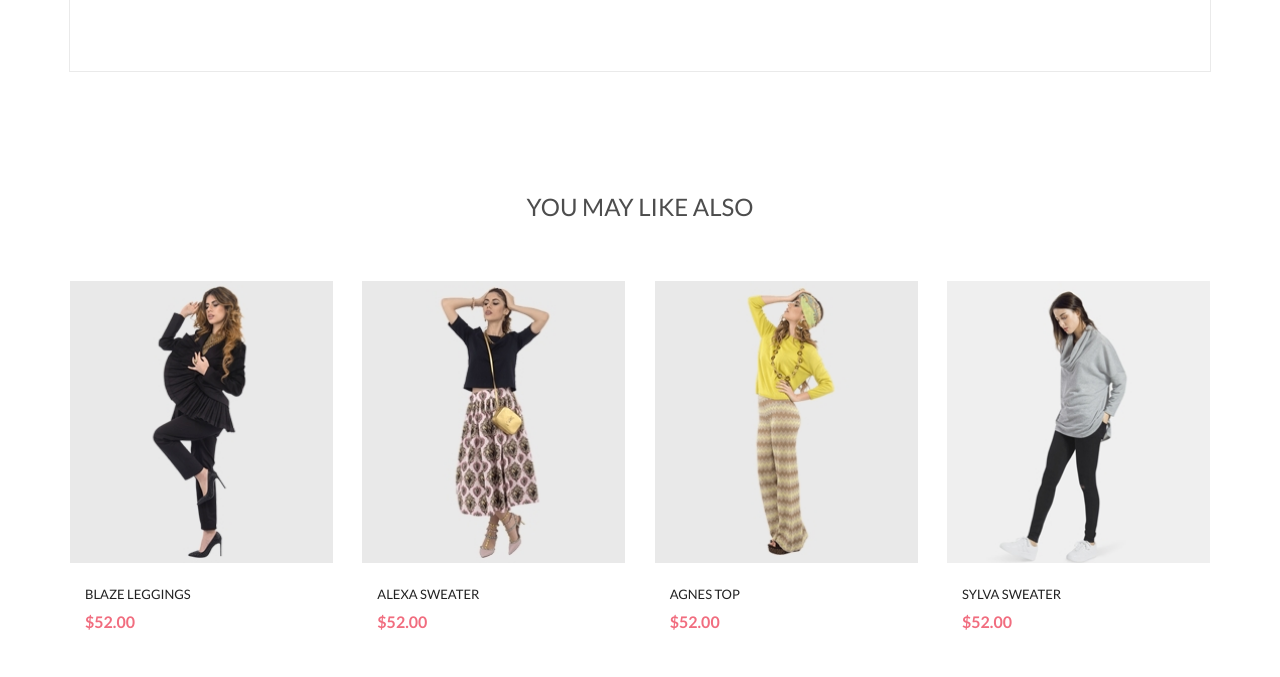
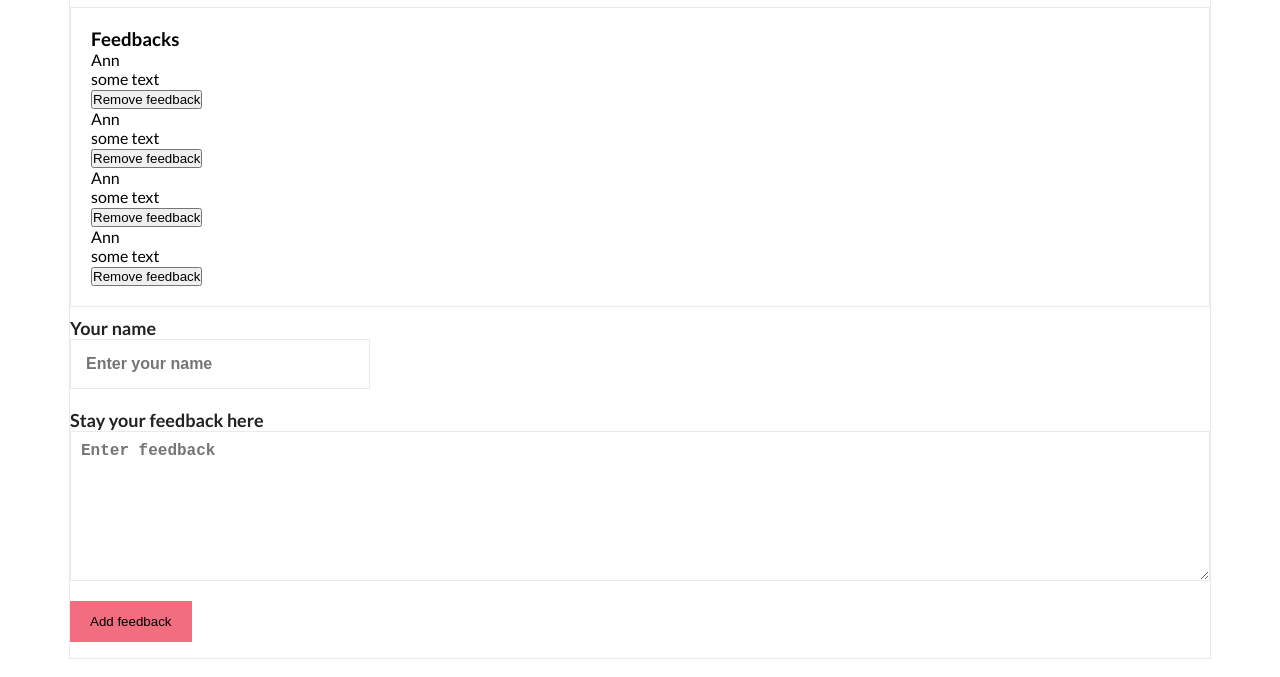
Before and after one commit to bmoskalev/IShop, a website: page singlepage.html in a window 1280 px wide. Shown: the part 1723-2400 px from the top of the page. Drawn offline with nearby package versions, Linux system fonts and the light colour scheme.

Commit message:
Add files feedback.js and feedback.json

```diff
--- /dev/null
+++ b/Feedback.js
@@ -0,0 +1,88 @@
+class Feedback {
+    constructor(source, container) {
+        this.source = source;
+        this.container = container;
+        this.countFeedbacks = 0; // Общее кол-во товаров в корзине
+        this.lastIndex = 0; // Общее стоимость товаров в корзине
+        this.feedbackItems = []; // Массив со всеми товарами
+        this._init(this.source);
+    }
+
+    _init(source) {
+        $(this.container).append('<h3>Feedbacks</h3>');
+         fetch(source)
+            .then(result => result.json())
+            .then(data => {
+                this.countFeedbacks = data.countFeedbacks;
+                this.lastIndex = data.lastIndex;
+                for (let feedback of data.feedbacks) {
+                    this.feedbackItems.push(feedback);
+                    this._renderItem(feedback);
+                }
+            });
+// Add feedback on page
+        let $addBtn = $('.submitBtn');
+        $addBtn.click((e) => {
+            e.preventDefault();
+            this._addFeedback();
+        })
+    }
+
+    _renderItem(feedback) {
+        let $container = $('<div/>', {
+            class: 'feedback-item',
+            'data-feedback': feedback.id,
+        });
+        if (feedback.isApproved) {
+            $container.addClass("approved");
+        } else {
+            let $apprBtn = $('<button/>', {
+                class: 'apprBtn',
+                text: 'Approve feedback'
+            }).click(() => {
+                this._approve(feedback.id);
+            });
+            $container.append($apprBtn);
+
+        }
+        $container.append($(`<p class="feedback-author">${feedback.author}</p>`));
+        $container.append($(`<p class="feedback-text">${feedback.text}</p>`));
+        let $remBtn = $('<button/>', {
+            class: 'remBtn',
+            text: 'Remove feedback'
+        }).click(() => {
+            this._remove(feedback.id);
+        });
+        $container.append($remBtn);
+        $container.appendTo($(this.container));
+    }
+
+    _addFeedback() {
+        if (!$('.feedbackAuthor').val() || !$('.feedbackText').val()) {
+            return;
+        }
+        let feedback = {
+            id: ++this.lastIndex,
+            author: $('.feedbackAuthor').val(),
+            text: $('.feedbackText').val(),
+            isApproved: false
+        };
+        this.feedbackItems.push(feedback);
+        this.countFeedbacks++;
+        this._renderItem(feedback);
+    }
+
+    _remove(feedbackId) {
+        let find = this.feedbackItems.find(feedback => feedback.id === feedbackId);
+
+        $(`div[data-feedback="${feedbackId}"]`).remove();
+        this.feedbackItems.splice(this.feedbackItems.indexOf(find), 1);
+        this.countFeedbacks--;
+    }
+
+    _approve(feedbackId) {
+        let find = this.feedbackItems.find(feedback => feedback.id === feedbackId);
+        find.isApproved = true;
+        $(`div[data-feedback="${feedbackId}"]`).addClass("approved");
+    }
+}
--- /dev/null
+++ b/feedback.json
@@ -0,0 +1,11 @@
+{
+  "countFeedbacks" : 4,
+  "lastIndex" : 4,
+  "feedbacks" :
+  [
+  {"id": 1, "author": "Ann", "text": "some text", "isApproved": true},
+  {"id": 2, "author": "Ann", "text": "some text", "isApproved": true},
+  {"id": 3, "author": "Ann", "text": "some text", "isApproved": true},
+  {"id": 4, "author": "Ann", "text": "some text", "isApproved": true}
+  ]
+}
--- a/singlepage.html
+++ b/singlepage.html
@@ -6,7 +6,9 @@
     <title>Document</title>
     <link href="https://fonts.googleapis.com/css?family=Lato:100,300,300i,400,400i,700,700i,900" rel="stylesheet">
     <link rel="stylesheet" href="style.css">
-    <link rel="stylesheet" href="https://use.fontawesome.com/releases/v5.3.1/css/all.css" integrity="sha384-mzrmE5qonljUremFsqc01SB46JvROS7bZs3IO2EmfFsd15uHvIt+Y8vEf7N7fWAU" crossorigin="anonymous"> </head>
+    <link rel="stylesheet" href="https://use.fontawesome.com/releases/v5.3.1/css/all.css"
+          integrity="sha384-mzrmE5qonljUremFsqc01SB46JvROS7bZs3IO2EmfFsd15uHvIt+Y8vEf7N7fWAU" crossorigin="anonymous">
+</head>
 
 <body>
 <header class="header">
@@ -48,7 +50,8 @@
             </form>
         </div>
         <div class="header-right">
-                <a class="header-cart" href="shoping-cart.html"><img src="img/Forma_1.svg" alt="cart"></a> <a class="button-site my-acc" href="#">My&nbsp;Account</a> </div>
+            <a class="header-cart" href="shoping-cart.html"><img src="img/Forma_1.svg" alt="cart"></a> <a
+                class="button-site my-acc" href="#">My&nbsp;Account</a></div>
     </div>
 </header>
 <nav class="navigation">
@@ -425,14 +428,17 @@
     </div>
 </header>
 <div class="image-slider">
-        <button class="slider-button" type="button"><i class="fas fa-angle-left"></i></button> <img class="slider-bigfoto" src="img/singlepage-bigfoto.jpg" alt="singlepage-bigfoto">
+    <button class="slider-button" type="button"><i class="fas fa-angle-left"></i></button>
+    <img class="slider-bigfoto" src="img/singlepage-bigfoto.jpg" alt="singlepage-bigfoto">
     <button class="slider-button" type="button"><i class="fas fa-angle-right"></i></button>
 </div>
 <div class="product-desc">
     <div class="container product-desc-flex">
         <p class="womencol">WOMEN COLLECTION</p>
         <p class="mochino">Moschino Cheap And Chic</p>
-            <p class="desc-text">Compellingly actualize fully researched processes before proactive outsourcing. Progressively syndicate collaborative architectures before cutting-edge services. Completely visualize parallel core competencies rather than exceptional portals. </p>
+        <p class="desc-text">Compellingly actualize fully researched processes before proactive outsourcing.
+            Progressively syndicate collaborative architectures before cutting-edge services. Completely visualize
+            parallel core competencies rather than exceptional portals. </p>
         <div class="desc-mat-des">
             <div class="mat-des-item">
                 <p>MATERIAL: <span class="mat-des-item-span">COTTON</span></p>
@@ -457,17 +463,28 @@
             </div>
             <div class="desc-filter-item">
                 <p class="filter-item-heading">QUANTITY</p>
-                    <input class="filter-item-box" type="number" placeholder="2"> </div>
+                <input class="filter-item-box" type="number" placeholder="2"></div>
         </div>
         <a class="desc-filter-acc" href="#"><img class="filter-img" src="img/singlepage-cart.png" alt="cart">Add to&nbsp;Cart</a>
+        <div id="feedbackContainer" class="feedbackContainer"></div>
+        <form class="feedbackForm" id="feedbackForm">
+            <label class="formLabel" for="feedbackAuthor">Your name</label>
+            <input class="feedbackAuthor" type="text" id="feedbackAuthor" placeholder="Enter your name">
+            <label class="formLabel" for="feedbackText">Stay your feedback here</label>
+            <textarea class="feedbackText" name="feedbackText" id="feedbackText"
+                      placeholder="Enter feedback"></textarea>
+            <button class="button-site submitBtn">Add feedback</button>
+        </form>
     </div>
+
 </div>
 <div class="container items">
     <div class="items-text-box">
-            <h3 class="single-text1">you may like also</h3> </div>
+        <h3 class="single-text1">you may like also</h3></div>
     <div class="box-products">
         <div class="item">
-                <a class="product" href="#"> <img class="product-img" src="img/singlepage-smallfoto1.jpg" alt="product foto">
+            <a class="product" href="#"> <img class="product-img" src="img/singlepage-smallfoto1.jpg"
+                                              alt="product foto">
                 <div class="product-text-box">
                     <p class="product-text">BLAZE LEGGINGS</p>
                     <p class="product-price">$52.00</p>
@@ -478,7 +495,8 @@
             </div>
         </div>
         <div class="item">
-                <a class="product" href="#"> <img class="product-img" src="img/singlepage-smallfoto2.jpg" alt="product foto">
+            <a class="product" href="#"> <img class="product-img" src="img/singlepage-smallfoto2.jpg"
+                                              alt="product foto">
                 <div class="product-text-box">
                     <p class="product-text">ALEXA SWEATER</p>
                     <p class="product-price">$52.00</p>
@@ -489,7 +507,8 @@
             </div>
         </div>
         <div class="item">
-                <a class="product" href="#"> <img class="product-img" src="img/singlepage-smallfoto3.jpg" alt="product foto">
+            <a class="product" href="#"> <img class="product-img" src="img/singlepage-smallfoto3.jpg"
+                                              alt="product foto">
                 <div class="product-text-box">
                     <p class="product-text">AGNES TOP</p>
                     <p class="product-price">$52.00</p>
@@ -500,7 +519,8 @@
             </div>
         </div>
         <div class="item">
-                <a class="product" href="#"> <img class="product-img" src="img/singlepage-smallfoto4.jpg" alt="product foto">
+            <a class="product" href="#"> <img class="product-img" src="img/singlepage-smallfoto4.jpg"
+                                              alt="product foto">
                 <div class="product-text-box">
                     <p class="product-text">SYLVA SWEATER</p>
                     <p class="product-price">$52.00</p>
@@ -514,9 +534,10 @@
 </div>
 <div class="subscribe">
     <div class="container subscribe-items">
-            <div class="subscribe-left"> <img class="subscribe-foto" src="img/subscribe-foto.png" alt="subscribe-foto">
+        <div class="subscribe-left"><img class="subscribe-foto" src="img/subscribe-foto.png" alt="subscribe-foto">
             <div class="subscribe-left-text">
-                    <p class="subscribe-left-text1">&laquo;Vestibulum quis porttitor dui! Quisque viverra nunc&nbsp;mi, a&nbsp;pulvinar purus condimentum&nbsp;a. Aliquam condimentum mattis neque sed pretium&raquo;</p>
+                <p class="subscribe-left-text1">&laquo;Vestibulum quis porttitor dui! Quisque viverra nunc&nbsp;mi, a&nbsp;pulvinar
+                    purus condimentum&nbsp;a. Aliquam condimentum mattis neque sed pretium&raquo;</p>
                 <p class="subscribe-left-text2">Bin Burhan</p>
                 <p class="subscribe-left-text3">Dhaka, Bd</p>
             </div>
@@ -540,9 +561,12 @@
                 <p class="logo-text">BRAN<span class="span-logo-brand">D</span></p>
             </a>
             <div class="footer-top-text">
-                    <p>Objectively transition extensive data rather than cross functional solutions. Monotonectally syndicate multidisciplinary materials before go&nbsp;forward benefits. Intrinsicly syndicate an&nbsp;expanded array of&nbsp;processes and cross-unit partnerships.
+                <p>Objectively transition extensive data rather than cross functional solutions. Monotonectally
+                    syndicate multidisciplinary materials before go&nbsp;forward benefits. Intrinsicly syndicate an&nbsp;expanded
+                    array of&nbsp;processes and cross-unit partnerships.
                     <br>
-                        <br> Efficiently plagiarize 24/365 action items and focused infomediaries. Distinctively seize superior initiatives for wireless technologies. Dynamically optimize.</p>
+                    <br> Efficiently plagiarize 24/365 action items and focused infomediaries. Distinctively seize
+                    superior initiatives for wireless technologies. Dynamically optimize.</p>
             </div>
         </div>
         <div class="footer-top-right">
@@ -583,10 +607,24 @@
             <div class="copyright">
                 <p>&copy;&nbsp;2017 Brand All Rights Reserved.</p>
             </div>
-                <div class="social-icons"> <a class="social-icon" href="#"><i class="fab fa-facebook-f"></i></a> <a class="social-icon" href="#"><i class="fab fa-twitter"></i></a> <a class="social-icon" href="#"><i class="fab fa-linkedin-in"></i></a> <a class="social-icon" href="#"><i class="fab fa-pinterest-p"></i></a> <a class="social-icon" href="#"><i class="fab fa-google-plus-g"></i></a> </div>
+            <div class="social-icons"><a class="social-icon" href="#"><i class="fab fa-facebook-f"></i></a> <a
+                    class="social-icon" href="#"><i class="fab fa-twitter"></i></a> <a class="social-icon" href="#"><i
+                    class="fab fa-linkedin-in"></i></a> <a class="social-icon" href="#"><i
+                    class="fab fa-pinterest-p"></i></a> <a class="social-icon" href="#"><i
+                    class="fab fa-google-plus-g"></i></a></div>
         </div>
     </div>
 </footer>
+<script src="bower_components/jquery/dist/jquery.min.js"></script>
+<script src="bower_components/jquery-ui/jquery-ui.min.js"></script>
+<script src="Feedback.js"></script>
+<script>
+    $(document).ready(() => {
+// Feedbacks
+        new Feedback('feedback.json', '#feedbackContainer');
+
+    });
+</script>
 </body>
 
 </html>
--- a/style.css
+++ b/style.css
@@ -68,7 +68,6 @@
         background-color: #fff;
         color: #f16d7f;
         border: 1px solid #f16d7f;
-        `
     }
 
     .my-acc {
@@ -247,7 +246,7 @@
     }
 
     .item:hover {
-        box-shadow: 0px 5px 8px 0px rgba(0, 0, 0, 0.16);
+        box-shadow: 0 5px 8px 0 rgba(0, 0, 0, 0.16);
     }
 
     .item:hover .box-add {
@@ -282,7 +281,6 @@
     }
 
     .product-text {
-        font-family: Lato;
         color: #222222;
         font-size: 13px;
         font-weight: 400;
@@ -608,7 +606,6 @@
     .footer-menu-link {
         text-decoration: none;
         display: block;
-        font-family: Lato;
         color: #898989;
         font-size: 16px;
         font-weight: 400;
@@ -857,7 +854,7 @@
     }
 
     .mega-flex:last-child {
-        padding-right: 0px;
+        padding-right: 0;
     }
 
     .single-text1 {
@@ -891,7 +888,6 @@
         display: flex;
         flex-direction: column;
         align-items: center;
-        height: 730px;
         border: 1px solid #eaeaea;
         background-color: #ffffff;
     }
@@ -1053,7 +1049,6 @@
         font-size: 14px;
         font-weight: 700;
         text-transform: uppercase;
-        `
     }
 
     .filter-item {
@@ -1190,7 +1185,6 @@
 
     .trend-ref {
         color: #6f6e6e;
-        font-family: Lato;
         font-size: 14px;
         font-weight: 400;
         line-height: 20px;
@@ -1207,16 +1201,14 @@
         color: #b1b1b1;
         font-size: 13px;
         font-weight: 300;
-        p-left: 20px;
+        padding-left: 20px;
         margin-top: 22px;
-        padding-left: 18px;
     }
 
     .input-state {
         height: 45px;
         border: 1px solid #eaeaea;
         color: #b1b1b1;
-        font-family: Lato;
         font-size: 13px;
         font-weight: 300;
         padding-left: 20px;
@@ -1248,7 +1240,6 @@
 
     .subtotal-text {
         color: #4a4a4a;
-        font-family: Lato;
         font-size: 11px;
         font-weight: 400;
         text-transform: uppercase;
@@ -1256,7 +1247,6 @@
 
     .grandtotal-text {
         color: #222222;
-        font-family: Lato;
         font-size: 16px;
         font-weight: 700;
         text-transform: uppercase;
@@ -1430,13 +1420,8 @@
         box-shadow: 0 0 10px #ccc;
     }
 
-    .button-box {
-        display:
-    }
-
     .forgotpass {
         color: #222222;
-        font-family: Lato;
         font-size: 14px;
         font-weight: 400;
         margin-left: 32px;
@@ -1596,7 +1581,6 @@
 
     .desc-filter-acc {
         display: flex;
-        width: 537px;
         height: 55px;
         border: 1px solid #ef5b70;
         background-color: #ffffff;
@@ -1639,3 +1623,50 @@
         height: 12px;
         background-color: #ef5b70;
     }
+    .feedbackContainer{
+        width: 100%;
+        margin: 10px 0;
+        border: 1px solid #eaeaea;
+        padding: 20px;
+        box-sizing: border-box;
+    }
+    .feedbackForm {
+        color: #222222;
+        width: 100%;
+        font-size: 16px;
+        font-weight: 700;
+        margin-bottom: 16px;
+        padding-left: 15px;
+        padding-right: 15px;
+    }
+    .formLabel {
+        font-size: 18px;
+        font-weight: 700;
+        margin-bottom: 5px;
+    }
+    .feedbackAuthor {
+        width: 300px;
+        height: 50px;
+        font-size: 16px;
+        font-weight: 700;
+        margin-bottom: 20px;
+        padding-left: 15px;
+        padding-right: 15px;
+        box-sizing: border-box;
+        display: block;
+        border: 1px solid #eaeaea;
+    }
+    .feedbackText {
+        width: 100%;
+        height: 150px;
+        font-size: 16px;
+        font-weight: 700;
+        margin-bottom: 20px;
+        outline: none;
+        padding-top: 10px;
+        padding-left: 10px;
+        padding-right: 10px;
+        box-sizing: border-box;
+        display: block;
+        border: 1px solid #eaeaea;
+    }
```
Lines whose indentation alone changed are shown as unchanged.
